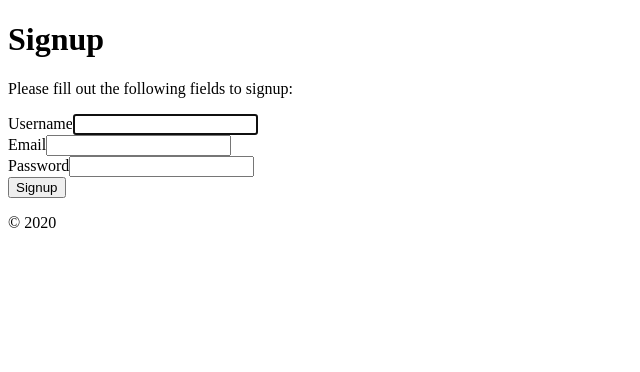
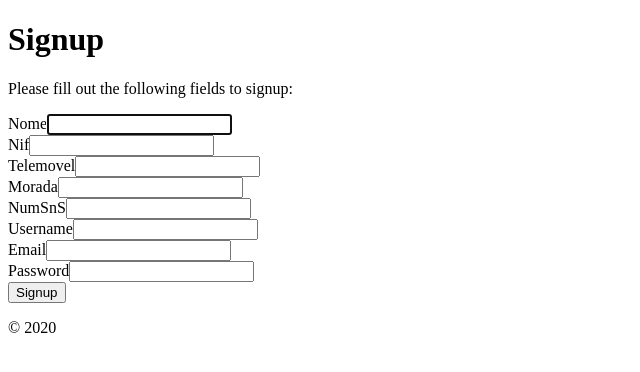
Before and after one commit to KindredClinic/Web-KindredClinic, a Yii app: template frontend/views/site/signup.php in a window 1280 px wide. Shown: the top 372 px of the page, without its empty margins (0-640 px from the left). Run offline with PHP 8.4 and a stand-in for Yii, Linux system fonts and the light colour scheme; the template is opened without the code that fills it, so the values that code supplies are empty; form fields are guessed from the names that the template uses; some libraries are stand-ins or nearby versions.

Commit message:
sigunp form - incompleto

```diff
--- a/frontend/views/site/signup.php
+++ b/frontend/views/site/signup.php
@@ -19,7 +19,17 @@ $this->params['breadcrumbs'][] = $this->title;
         <div class="col-lg-5">
             <?php $form = ActiveForm::begin(['id' => 'form-signup']); ?>
 
-                <?= $form->field($model, 'username')->textInput(['autofocus' => true]) ?>
+                <?= $form->field($model, 'nome')->textInput(['autofocus' => true]) ?>
+
+                <?= $form->field($model, 'nif') ?>
+
+                <?= $form->field($model, 'telemovel') ?>
+
+                <?= $form->field($model, 'morada') ?>
+
+                <?= $form->field($model, 'numSnS') ?>
+
+                <?= $form->field($model, 'username') ?>
 
                 <?= $form->field($model, 'email') ?>
 
```
Also changed, not shown: frontend/models/SignupForm.php (+25 -9 lines).
